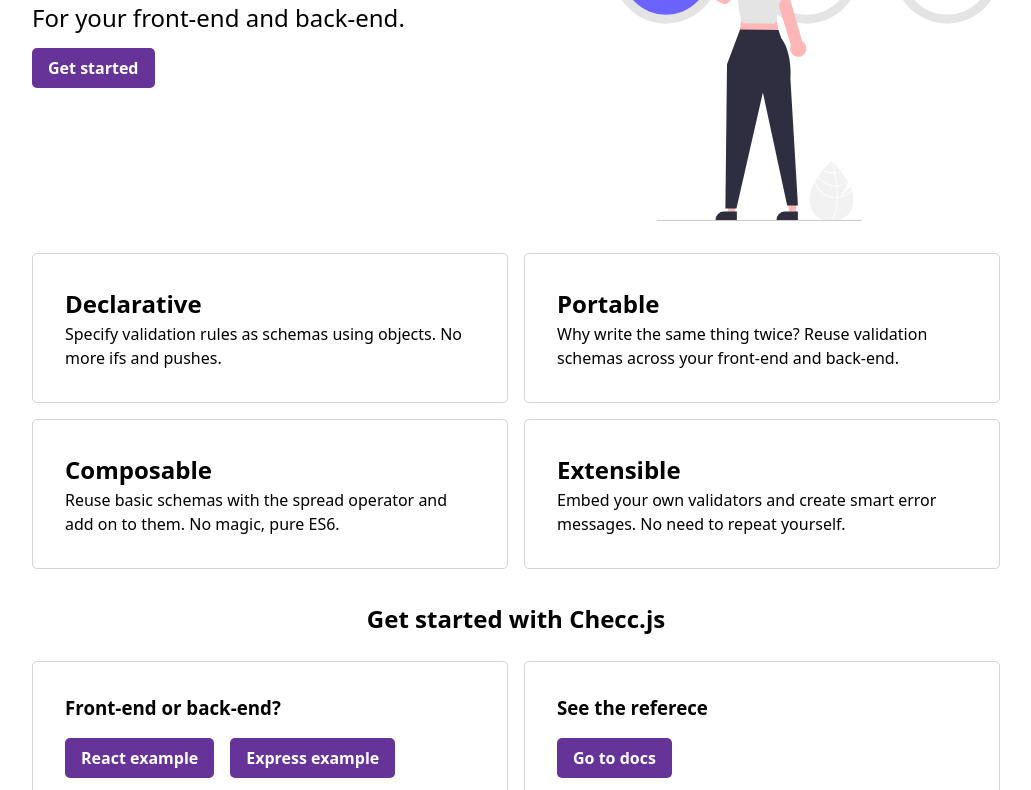
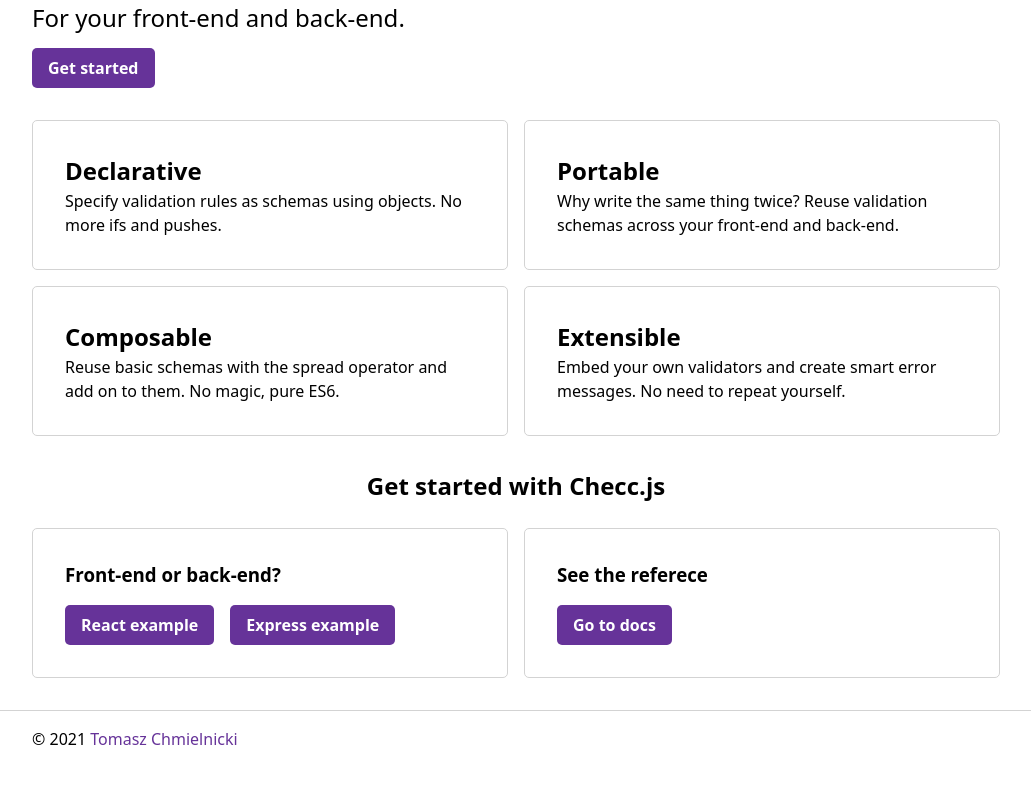
Before and after one commit to tomek-ch/checc.js-docs, a Gatsby site: page / in a window 1280 px wide. Shown: the part 185-975 px from the top of the page, without its empty margins (124-1155 px from the left). After the commit the page ends 952 px from the top, so only its background shows below. Built offline with nearby package versions, Linux system fonts and the light colour scheme; Gatsby itself is replaced by a stand-in of ours; some packages are replaced by stand-ins of ours.

Commit message:
Remove home page illustration

```diff
--- a/src/pages/index.js
+++ b/src/pages/index.js
@@ -6,7 +6,6 @@
 import { features } from "../styles/Features.module.css"
 import Layout from "../components/layout"
 import { linksRow, linksHeading } from "../styles/LinksSection.module.css"
-import illustration from "../images/illustration.svg"
 import Seo from "../components/seo"
 
 const IndexPage = () => (
@@ -20,7 +19,6 @@
           Get started
         </Link>
       </div>
-      <img src={illustration} alt="" loading="lazy" />
     </div>
     <div className={features}>
       <div>
--- a/src/styles/WelcomeSection.module.css
+++ b/src/styles/WelcomeSection.module.css
@@ -1,7 +1,5 @@
 .welcome {
   padding: 2em 0;
-  display: flex;
-  justify-content: space-between;
 }
 
 .welcome h1 {
@@ -12,13 +10,3 @@
   font-size: 1.5em;
   margin: 0.5em 0;
 }
-
-.welcome img {
-  width: 40%;
-}
-
-@media (max-width: 800px) {
-  .welcome img {
-    display: none;
-  }
-}
```
Also changed, not shown: src/images/illustration.svg (deleted).
